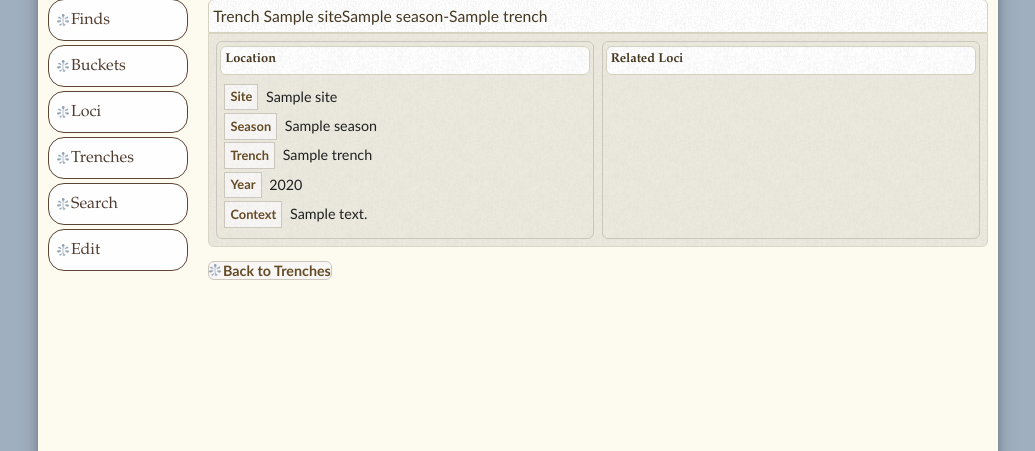
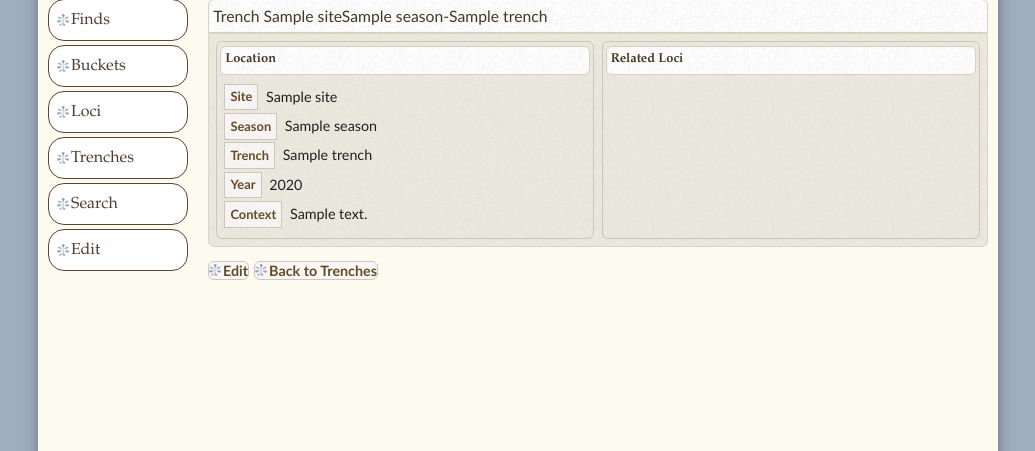
Before and after one commit to Edelweiss/berenike, a Symfony app: template templates/excavation/show.html.twig in a window 1280 px wide. Shown: the part 151-602 px from the top of the page, without its empty margins (122-1157 px from the left). Run offline with Twig, Linux system fonts and the light colour scheme; the template is opened without the code that fills it: most values are stand-ins (such as "Sample title", 1, 10 or a date in 2020); some libraries are stand-ins or nearby versions.

Commit message:
edit buttons in show templates

```diff
--- a/templates/excavation/show.html.twig
+++ b/templates/excavation/show.html.twig
@@ -10,6 +10,9 @@
   {% include 'excavation/_excavation.html.twig' with {'excavation': excavation} %}
 
   <div class="actions" style="margin-top: 1em;">
+    <a href="{{ path('PapyrillioBerenike_ExcavationEdit', {'id': excavation.id}) }}"  class="ui-button ui-widget ui-state-default ui-corner-all ui-button-text-only">
+      <span class="ui-button-text">Edit</span>
+    </a>
     <a href="{{ path('PapyrillioBerenike_ExcavationList') }}"  class="ui-button ui-widget ui-state-default ui-corner-all ui-button-text-only">
       <span class="ui-button-text">Back to Trenches</span>
     </a>
--- a/templates/find/show.html.twig
+++ b/templates/find/show.html.twig
@@ -13,11 +13,11 @@
   {% include 'find/_find.html.twig' with {'find': find} %}
 
   <div class="actions" style="margin-top: 1em;">
+    <a href="{{ path('PapyrillioBerenike_FindEdit', {'id': find.id}) }}" class="ui-button ui-widget ui-state-default ui-corner-all ui-button-text-only">
+      <span class="ui-button-text">Edit</span>
+    </a>
     <a href="{{ path('PapyrillioBerenike_FindList') }}" class="ui-button ui-widget ui-state-default ui-corner-all ui-button-text-only">
       <span class="ui-button-text">Back to Finds</span>
     </a>
-    <a href="{{ path('PapyrillioBerenike_FindEdit', {'id': find.id}) }}" class="ui-button ui-widget ui-state-default ui-corner-all ui-button-text-only">
-      <span class="ui-button-text">Edit</span>
-    </a>
   </div>
 {% endblock %}
```
